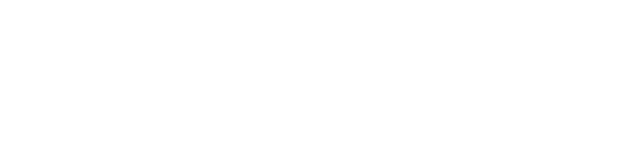
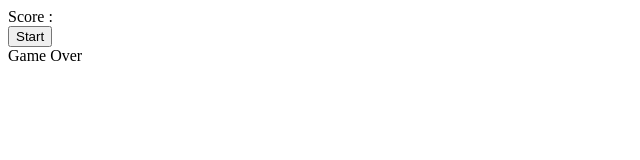
Before and after one commit to CarmenJMorales/SnakeGame, a plain HTML site: page index.html in a window 1280 px wide. Shown: the whole page, without its empty margins (0-640 px from the left). Drawn offline with Linux system fonts and the light colour scheme.

Commit message:
Modificado README y añadido html

```diff
--- a/index.html
+++ b/index.html
@@ -12,5 +12,14 @@
     <div id="board">
 
     </div>
+
+    <div class = "boardInfo">
+        <div>
+            Score : <div id="scoreBoard"></div>
+        </div>
+        <button id ="start">Start</button>
+    </div>
+
+    <div id = "gameOver">Game Over</div>
 </body>
 </html>
```
Also changed, not shown: 1 other file.
